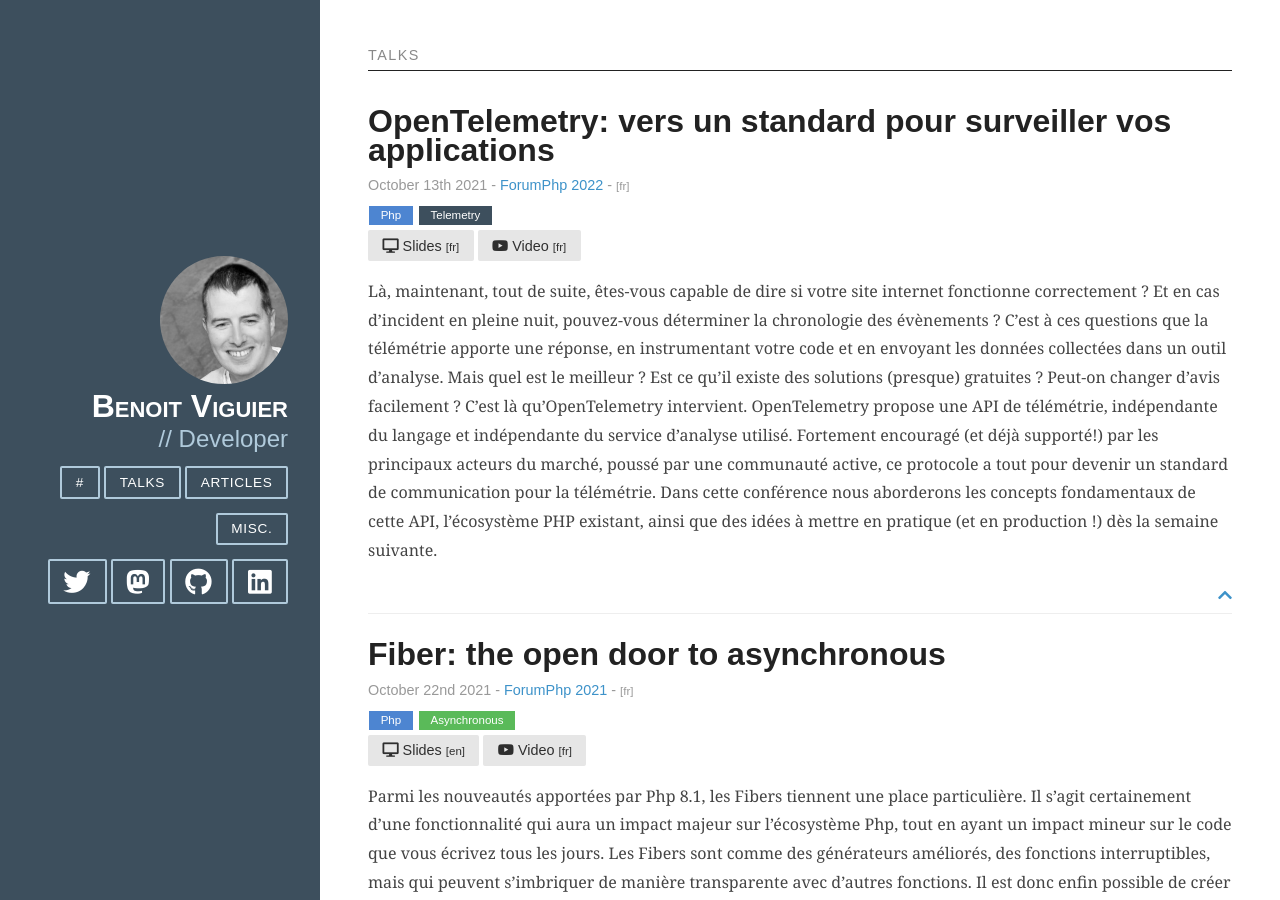
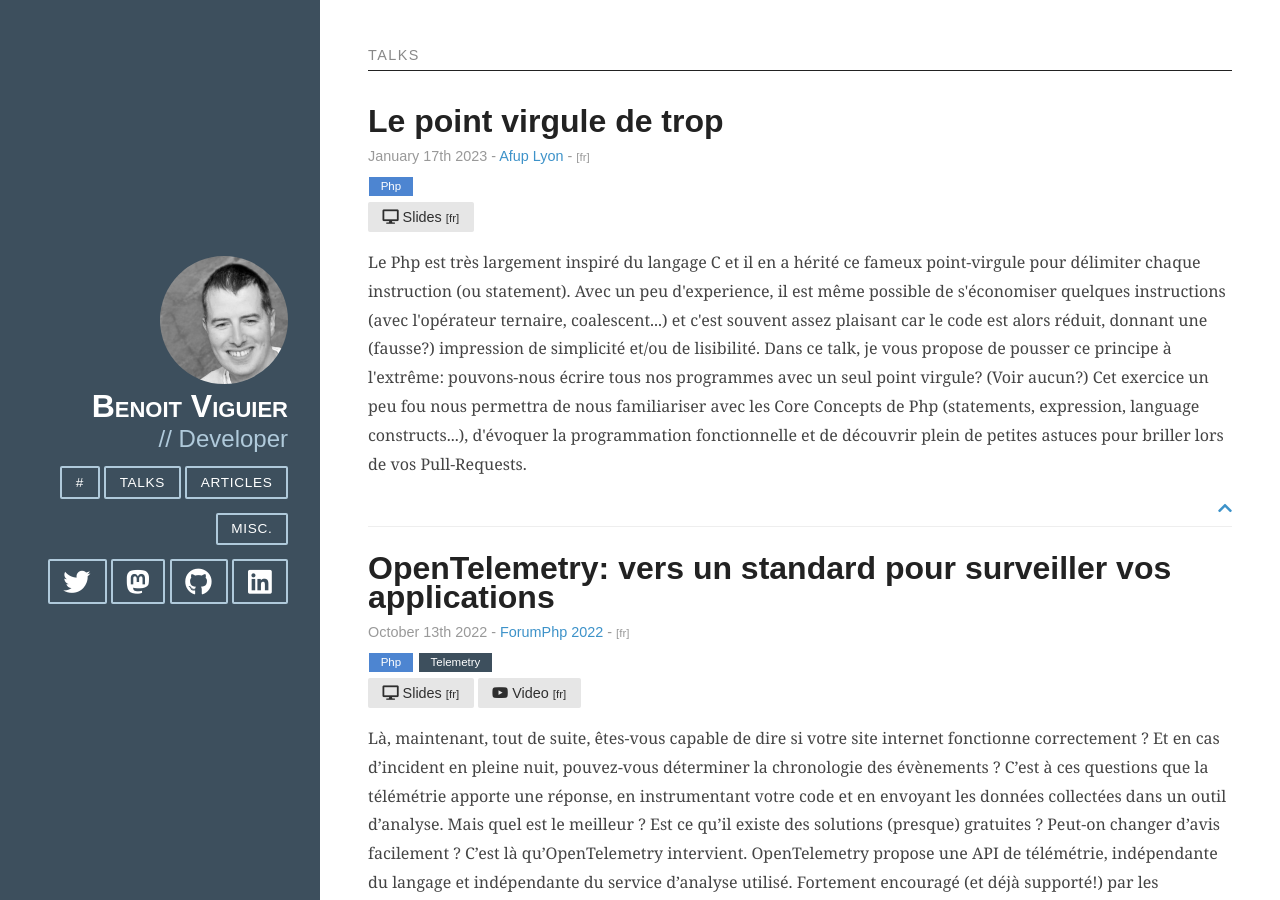
Before and after one commit to b-viguier/b-viguier.github.io, a Jekyll site: the page built from index.html, in a window 1280 px wide and 900 px high. Built offline with Jekyll 4.4.1, drawn with Linux system fonts in a browser that asks for light colours; nearby versions of some CDN libraries.

Commit message:
Update talks.yml

```diff
--- a/_data/talks.yml
+++ b/_data/talks.yml
@@ -1,8 +1,20 @@
+-
+    title: "Le point virgule de trop"
+    slides_url: https://b-viguier.github.io/Talk-Php-Mono-Statement/
+    slides_lang: fr
+    date: January 17th 2023
+    event: Afup Lyon
+    event_url: "https://www.meetup.com/fr-FR/afup-lyon-php/events/290420580/"
+    video_url: ~
+    description: "Le Php est très largement inspiré du langage C et il en a hérité ce fameux point-virgule pour délimiter chaque instruction (ou statement). Avec un peu d'experience, il est même possible de s'économiser quelques instructions (avec l'opérateur ternaire, coalescent...) et c'est souvent assez plaisant car le code est alors réduit, donnant une (fausse?) impression de simplicité et/ou de lisibilité. Dans ce talk, je vous propose de pousser ce principe à l'extrême: pouvons-nous écrire tous nos programmes avec un seul point virgule? (Voir aucun?) Cet exercice un peu fou nous permettra de nous familiariser avec les Core Concepts de Php (statements, expression, language constructs...), d'évoquer la programmation fonctionnelle et de découvrir plein de petites astuces pour briller lors de vos Pull-Requests."
+    lang: fr
+    categories:
+        - php
 -
     title: "OpenTelemetry: vers un standard pour surveiller vos applications"
     slides_url: downloads/talks/ForumPhp2022-OpenTelemetry.pdf
     slides_lang: fr
-    date: October 13th 2021
+    date: October 13th 2022
     event: ForumPhp 2022
     event_url: "https://event.afup.org/forum-php-2022/programme/#3977"
     video_url: https://youtu.be/gnKm6qByGAY
```
